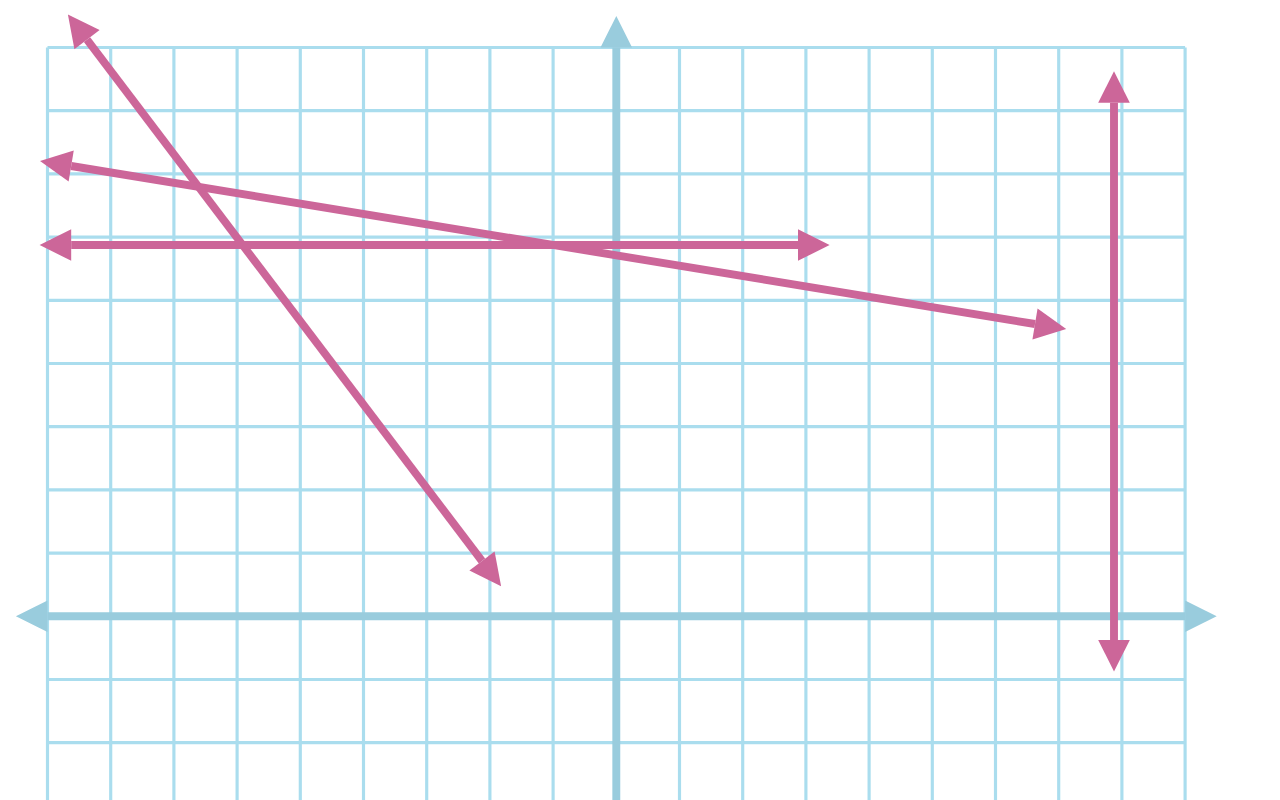
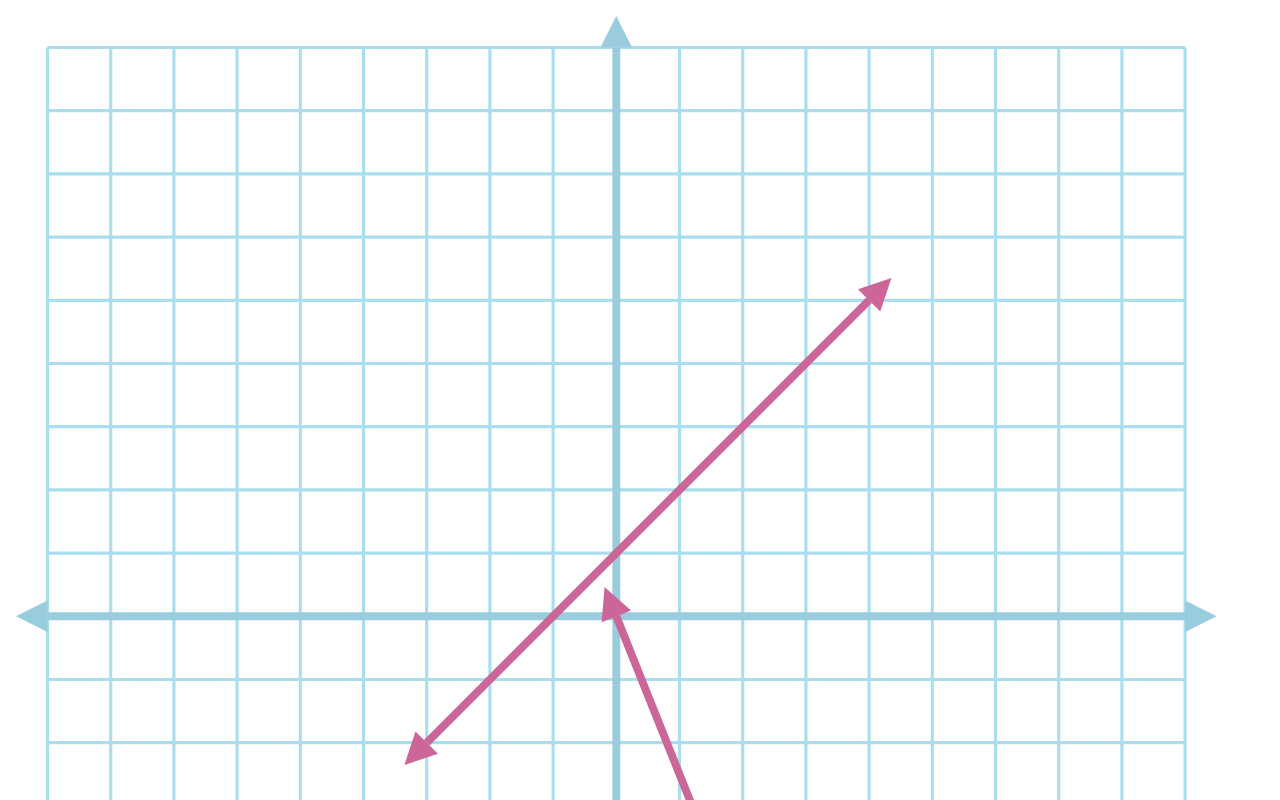
Before and after one commit to aalvinlin/polynomial-rational-cfu, a React (Vite) app: page / in a window 1280 px wide. Shown: the top 800 px of the page. Built offline with nearby package versions, Linux system fonts and the light colour scheme.

Commit message:
implement conversion of user coordinates to SVG coordinates

```diff
--- a/src/App.js
+++ b/src/App.js
@@ -8,7 +8,7 @@ const App = () => {
   let horizontalAsymptotes = [];
   let obliqueAsymptotes = [];
 
-  let curvedFunctionParts = [];
+  let curvedFunctionParts = [[0, 0, 2, 5], [-3, 2, 4, -5]];
 
   return (
     <>
--- a/src/components/Grid.js
+++ b/src/components/Grid.js
@@ -1,6 +1,6 @@
 import React from "react";
 
-const Grid = ({xMax, yMax, horizontalSpacing, verticalSpacing, horizontalPadding, verticalPadding}) => {
+const Grid = ({xMax, yMax, horizontalSpacing, verticalSpacing, horizontalPadding, verticalPadding, verticalAsymptotes, horizontalAsymptotes, obliqueAsymptotes, curvedFunctionParts}) => {
 
     const gridLineColor = "#AADDEE";
     const axisColor = "#99CCDD";
@@ -17,6 +17,13 @@ const Grid = ({xMax, yMax, horizontalSpacing, verticalSpacing, horizontalPadding
 
     const horizontalLineEnd = horizontalPadding + (totalHorizontalGridLines - 1) * horizontalSpacing;
     const verticalLineEnd = verticalPadding + (totalVerticalGridLines - 1) * verticalSpacing;
+
+    const originX = horizontalPadding + (totalHorizontalGridLines - 1) / 2 * horizontalSpacing;
+    const originY = verticalPadding + (totalVerticalGridLines - 1) / 2 * verticalSpacing;
+
+    console.log(origin);
+
+
 
     const HorizontalGridLine = ({y}) => {
         return <Line xStart={horizontalPadding} yStart={y} xEnd={horizontalLineEnd} yEnd={y} color={gridLineColor} width={2} />;
@@ -105,10 +112,31 @@ const Grid = ({xMax, yMax, horizontalSpacing, verticalSpacing, horizontalPadding
             <XAxis />
             <YAxis />
 
-            <LineWithArrows xStart={50} yStart={20} xEnd={300} yEnd={350} color="#CC6699" />;
+            {curvedFunctionParts.map(partData => {
+
+                // user-specified coordinates
+                let [xStart, yStart, xEnd, yEnd] = partData;
+
+                console.log(xStart, yStart, xEnd, yEnd, "user coordinates");
+
+                // translate user coordinates into SVG coordinates by scaling by horizontalSpacing and verticalSpacing
+                xStart = originX + xStart * horizontalSpacing;
+                xEnd = originX + xEnd * horizontalSpacing;
+
+                yStart = originY + yStart * verticalSpacing;
+                yEnd = originY + yEnd * verticalSpacing;
+
+                console.log(xStart, yStart, xEnd, yEnd, "translated coordinates");
+
+                return <LineWithArrows xStart={xStart} yStart={yStart} xEnd={xEnd} yEnd={yEnd} color="#CC6699" key={"curvedFunctionPart_" + xStart + "_" + yStart + "_" + xEnd + "_" + yEnd} />;
+            })}
+
+            {/* <LineWithArrows xStart={0} yStart={0} xEnd={origin[0]} yEnd={origin[1]} color="#CC6699" />; */}
+
+            {/* <LineWithArrows xStart={50} yStart={20} xEnd={300} yEnd={350} color="#CC6699" />;
             <LineWithArrows xStart={650} yStart={200} xEnd={40} yEnd={100} color="#CC6699" />;
             <LineWithArrows xStart={700} yStart={400} xEnd={700} yEnd={60} color="#CC6699" />;
-            <LineWithArrows xStart={500} yStart={150} xEnd={40} yEnd={150} color="#CC6699" />;
+            <LineWithArrows xStart={500} yStart={150} xEnd={40} yEnd={150} color="#CC6699" />; */}
         </svg>
     )
 }
```
